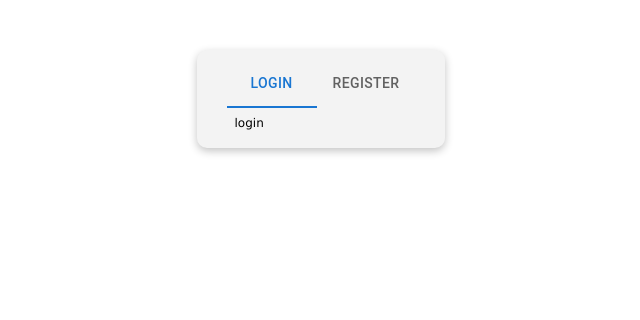
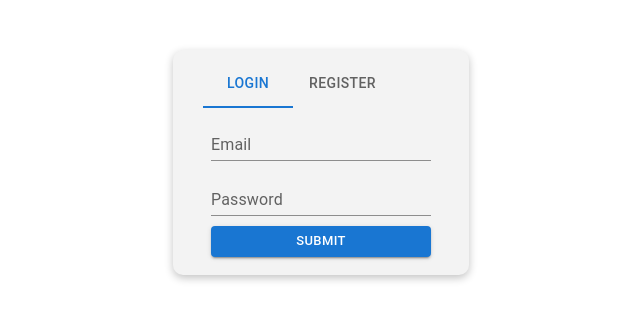
Before and after one commit to fernandoG494/general-login, a React (Vite) app: page / in a window 1280 px wide. Shown: the top 320 px of the page, without its empty margins (319-959 px from the left). Built offline with nearby package versions, Linux system fonts and the light colour scheme.

Commit message:
Basic backend functions implemented

```diff
--- a/package.json
+++ b/package.json
@@ -13,8 +13,10 @@
     "@emotion/react": "^11.13.0",
     "@emotion/styled": "^11.13.0",
     "@mui/material": "^5.16.4",
+    "formik": "^2.4.6",
     "react": "^18.3.1",
-    "react-dom": "^18.3.1"
+    "react-dom": "^18.3.1",
+    "yup": "^1.4.0"
   },
   "devDependencies": {
     "@types/react": "^18.3.3",
--- a/src/components/LoginForm.tsx
+++ b/src/components/LoginForm.tsx
@@ -1,5 +1,61 @@
+import * as Yup from "yup";
+import { useFormik } from "formik";
+import { Button, TextField } from "@mui/material";
+
+import "../styles/components/LoginForm.scss";
+import { login } from "../utilities/connections";
+
 const LoginForm = () => {
-  return "login";
+  const { errors, getFieldProps, handleSubmit, touched } = useFormik({
+    initialValues: {
+      email: "",
+      password: "",
+    },
+    validationSchema: Yup.object({
+      email: Yup.string()
+        .email("Email format incorrect")
+        .required("Required field"),
+      password: Yup.string()
+        .required("No password provided.")
+        .min(8, "Should be 8 chars minimum.")
+        .matches(/[a-zA-Z]/, "Password can only contain Latin letters."),
+    }),
+    onSubmit: (values) => {
+      login(values);
+    },
+  });
+
+  return (
+    <form noValidate onSubmit={handleSubmit}>
+      <div className="login-container">
+        <TextField
+          id="standard-basic"
+          label="Email"
+          variant="standard"
+          size="small"
+          type="email"
+          error={errors.email ? true : false}
+          {...getFieldProps("email")}
+        />
+        {touched.email && errors.email && <span>{errors.email}</span>}
+
+        <TextField
+          id="standard-basic"
+          label="Password"
+          variant="standard"
+          type="password"
+          size="small"
+          error={errors.password ? true : false}
+          {...getFieldProps("password")}
+        />
+        {touched.password && errors.password && <span>{errors.password}</span>}
+
+        <Button type="submit" variant="contained" size="small" fullWidth>
+          Submit
+        </Button>
+      </div>
+    </form>
+  );
 };
 
 export default LoginForm;
--- a/src/interfaces/LoginInterfaces.ts
+++ b/src/interfaces/LoginInterfaces.ts
@@ -3,3 +3,8 @@ export interface TabPanelProps {
   index: number;
   value: number;
 }
+
+export interface LoginUserData {
+  email: string;
+  password: string;
+}
--- /dev/null
+++ b/src/styles/components/LoginForm.scss
@@ -0,0 +1,5 @@
+.login-container {
+  display: flex;
+  flex-direction: column;
+  gap: 10px;
+}
--- /dev/null
+++ b/src/utilities/connections.ts
@@ -0,0 +1,8 @@
+import { LoginUserData } from "../interfaces/LoginInterfaces";
+
+export const login = async (values: LoginUserData) => {
+  // const user = await fetch("https://pokeapi.co/api/v2/pokemon/ditto");
+  console.log(import.meta.env.VITE_API_URL, values);
+};
+
+export const register = () => {};
```
Also changed, not shown: 2 other files (tests, documents, lock files or other folders).
